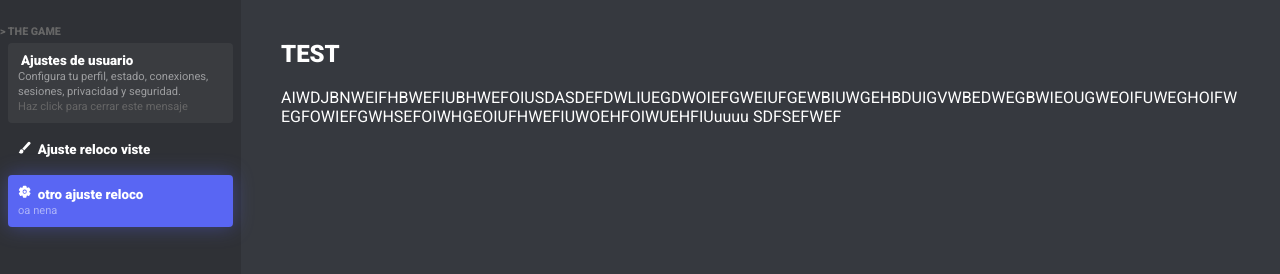
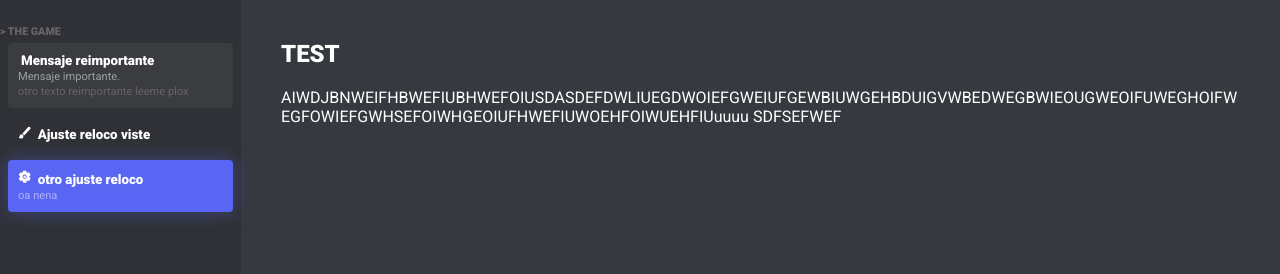
Before and after one commit to softonicblip/test, a plain HTML site: page pages/set2.html in a window 1280 px wide. Drawn offline with nearby package versions, Linux system fonts and the light colour scheme; a script that the page names is missing.

Commit message:
Update set2.html

```diff
--- a/pages/set2.html
+++ b/pages/set2.html
@@ -17,9 +17,9 @@
   </div>
 
 	<button class="box warn">
-	<h4>Ajustes de usuario</h4>
-	<small>Configura tu perfil, estado, conexiones, sesiones, privacidad y seguridad.</small> <br/>
-	<small class="gray">Haz click para cerrar este mensaje</small>
+	<h4>Mensaje reimportante</h4>
+	<small>Mensaje importante.</small> <br/>
+	<small class="gray">otro texto reimportante leeme plox</small>
 	</button>
 
 	<button class="box default" onclick="home()" value="Redirect">
```
